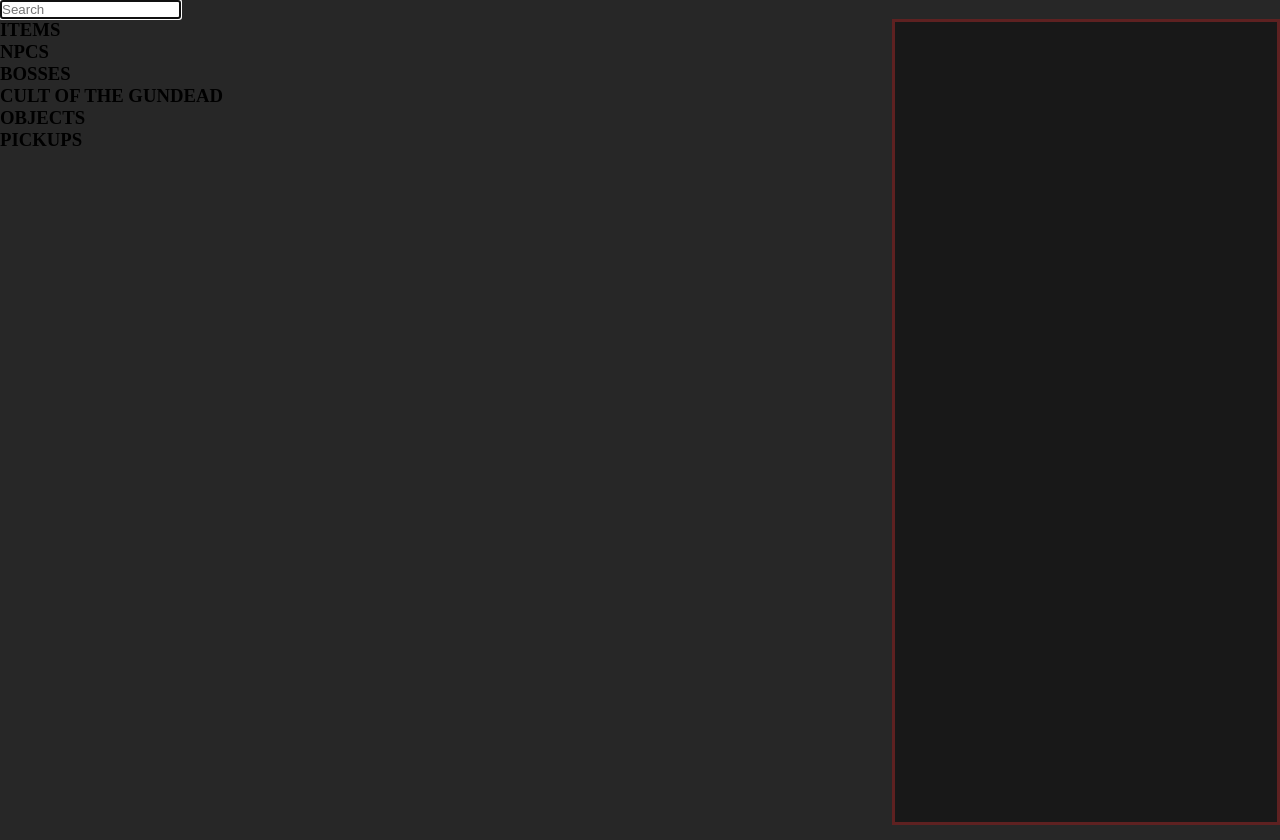
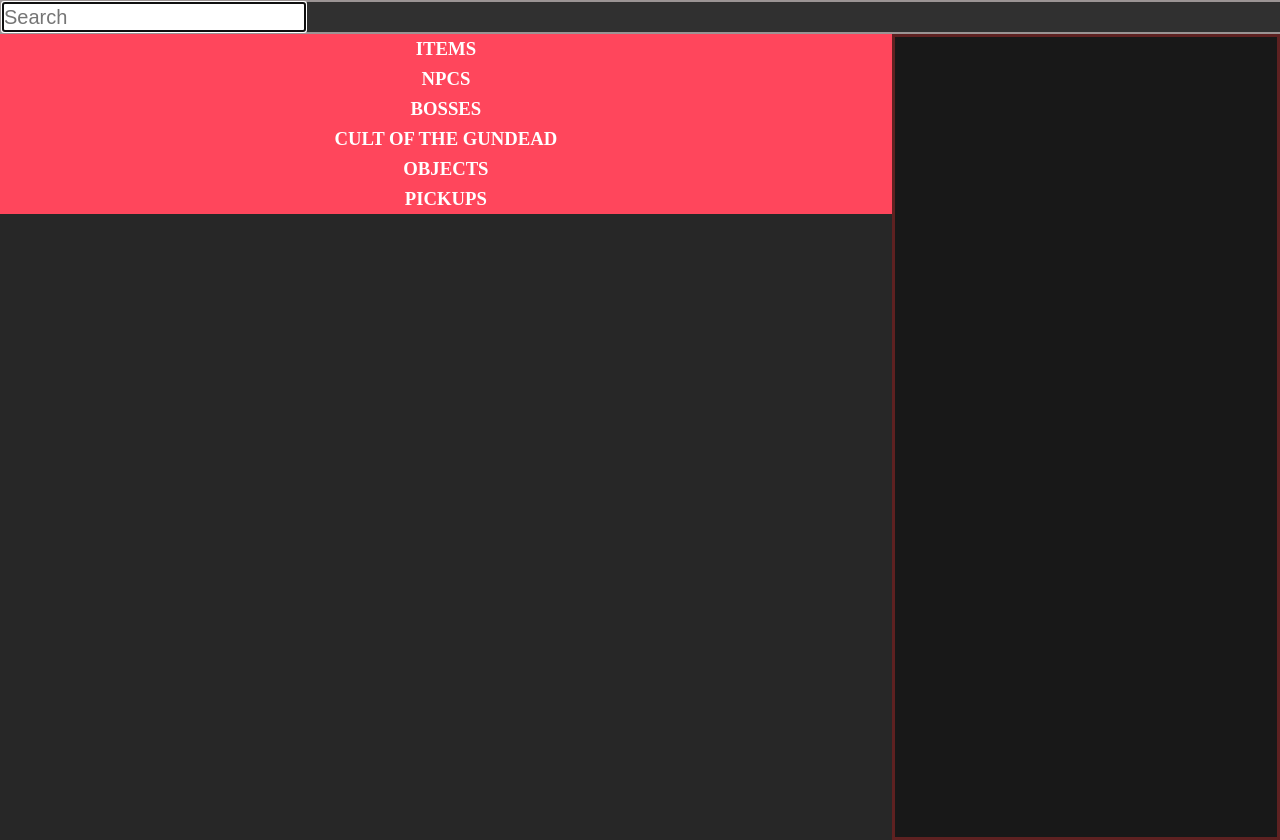
Before and after one commit to DownTownScarf7/etg-knowitall, a website: page index.html in a window 1280 px wide. Drawn offline with Linux system fonts and the light colour scheme; no server answers.

Commit message:
added some styling

```diff
--- a/style.css
+++ b/style.css
@@ -15,10 +15,29 @@
   position: relative;
   width: 100%;
   height: 100%;
+  z-index: 1;
+  margin-top: 34px;
+}
+
+#options-bar {
+  position: fixed;
+  border: 2px solid #9b9494;
+  background: #303030;
+  height: 30px;
+  width: 100%;
+  z-index: 3;
+  top: 0;
+}
+
+#search {
+  width: 300px;
+  height: 26px;
+  font-size: 20px;
 }
 
 #game-wrapper {
   width: 70%;
+  min-width: 306.14px;
 }
 
 #description-wrapper {
@@ -31,6 +50,17 @@
 .wrapper {
   display: flex;
   flex-direction: column;
+}
+
+.wrapper h3 {
+  color: #ffffff;
+  background: #FF465C;
+  width: auto;
+  height: 30px;
+  text-transform: uppercase;
+  font-weight: bold;
+  line-height: 30px;
+  text-align: center;
 }
 
 .icon-container {
@@ -50,7 +80,7 @@
   width: 30%;
   height: 100vh;
   right: 0;
-  top: 0;
+  top: 36px;
 }
 
 .description-icon-wrapper {
@@ -66,6 +96,6 @@
   margin: 10px;
 }
 
-.valid:hover .description-box {
+.hasDesc:hover .description-box {
   display: block;
 }
```
